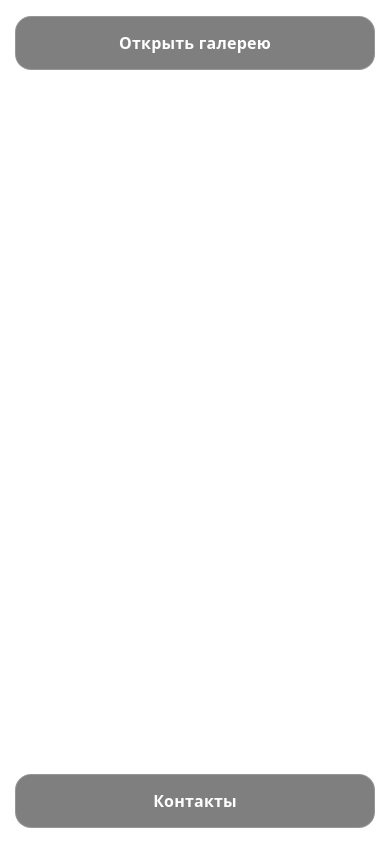
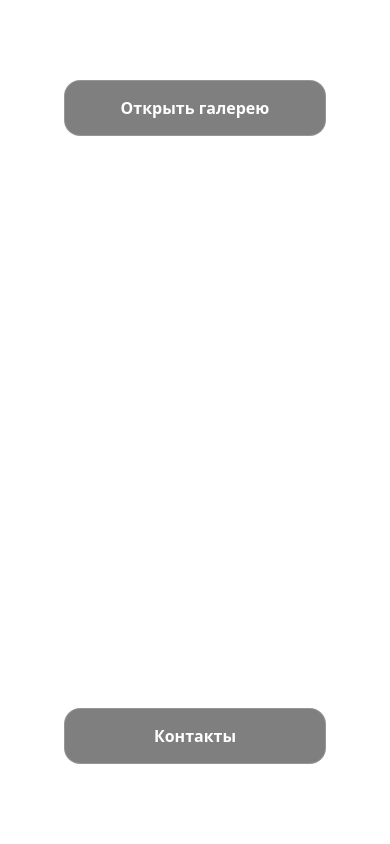
Before and after one commit to LukasMindeli/tg-gallery, a React (Vite) app in the folder webapp/: page / in a window 390 px wide. Built offline with nearby package versions, Linux system fonts and the light colour scheme.

Commit message:
Fix mobile menu: fixed button width and centered offsets

```diff
--- a/webapp/src/pages/Menu.jsx
+++ b/webapp/src/pages/Menu.jsx
@@ -1,37 +1,35 @@
 import { Link } from "react-router-dom";
 
 const btnStyle = {
-  width: "calc(100vw - 32px)",
-  maxWidth: 520,
-  height: 52,
+  width: 260,              // фикс — всегда влезает "Контакты"
+  height: 54,
   borderRadius: 16,
   border: "1px solid rgba(255,255,255,0.18)",
-  background: "rgba(0,0,0,0.5)", // чёрный 50%
+  background: "rgba(0,0,0,0.5)",
   color: "white",
   fontSize: 16,
   fontWeight: 700,
-  letterSpacing: 0.2,
   display: "flex",
   alignItems: "center",
   justifyContent: "center",
-  whiteSpace: "nowrap",     // не переносить текст
-  backdropFilter: "blur(6px)", // красиво на iOS/Android (где поддерживается)
+  whiteSpace: "nowrap",
+  overflow: "visible",
+  backdropFilter: "blur(6px)",
 };
 
 export default function Menu() {
   return (
     <div style={{ width: "100vw", minHeight: "100vh" }}>
-      {/* TOP */}
+      {/* Верхняя кнопка — чуть ближе к центру */}
       <div
         style={{
           position: "fixed",
-          top: "max(16px, env(safe-area-inset-top))",
+          top: 80, // было почти у края — теперь ниже
           left: 0,
           right: 0,
           display: "flex",
           justifyContent: "center",
           zIndex: 10,
-          paddingTop: 0,
         }}
       >
         <Link to="/gallery" style={{ textDecoration: "none" }}>
@@ -39,17 +37,16 @@ export default function Menu() {
         </Link>
       </div>
 
-      {/* BOTTOM */}
+      {/* Нижняя кнопка — чуть выше, ближе к центру */}
       <div
         style={{
           position: "fixed",
-          bottom: "max(16px, env(safe-area-inset-bottom))",
+          bottom: 80, // было почти у края — теперь выше
           left: 0,
           right: 0,
           display: "flex",
           justifyContent: "center",
           zIndex: 10,
-          paddingBottom: 0,
         }}
       >
         <Link to="/contacts" style={{ textDecoration: "none" }}>
```
